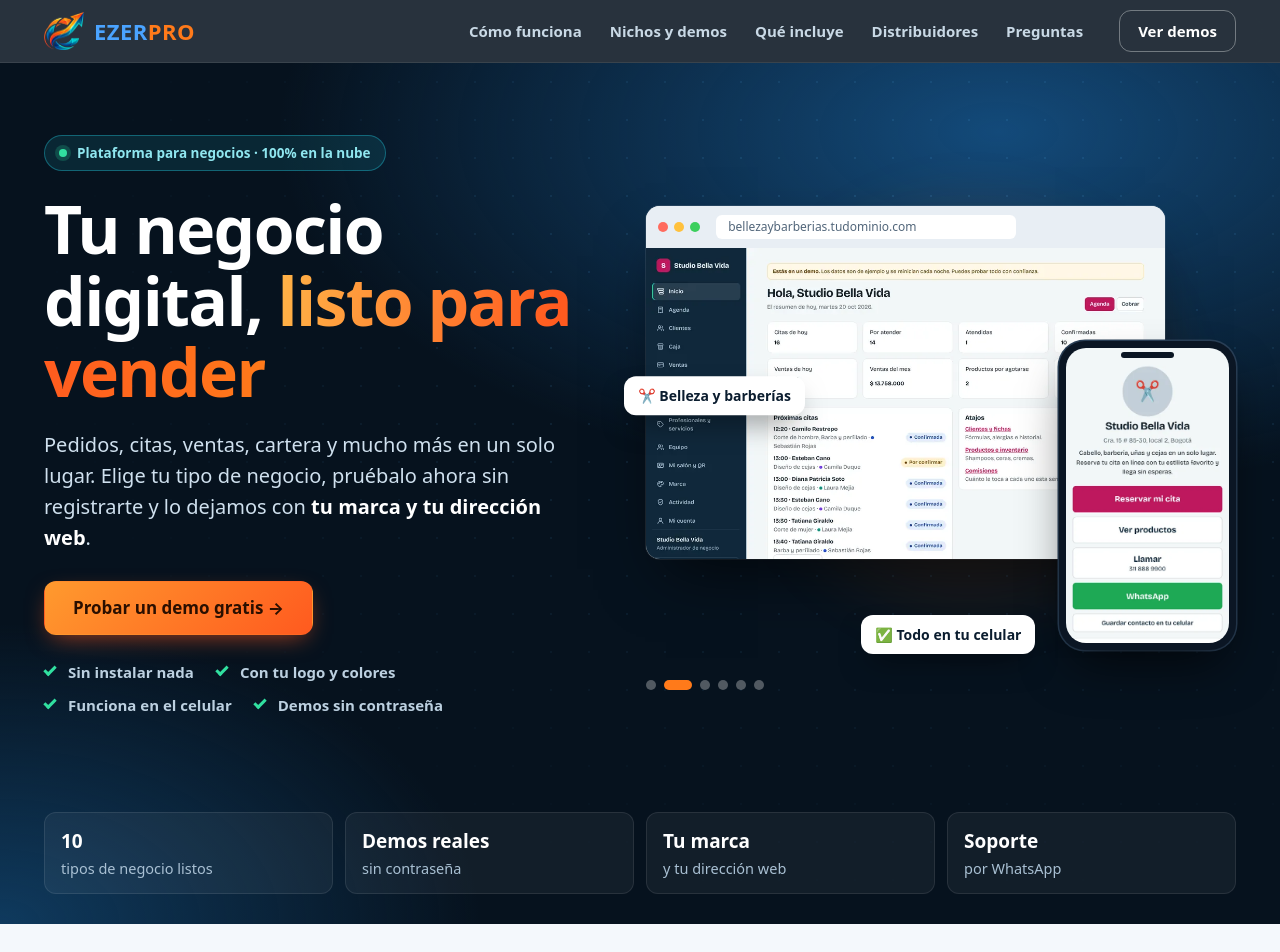
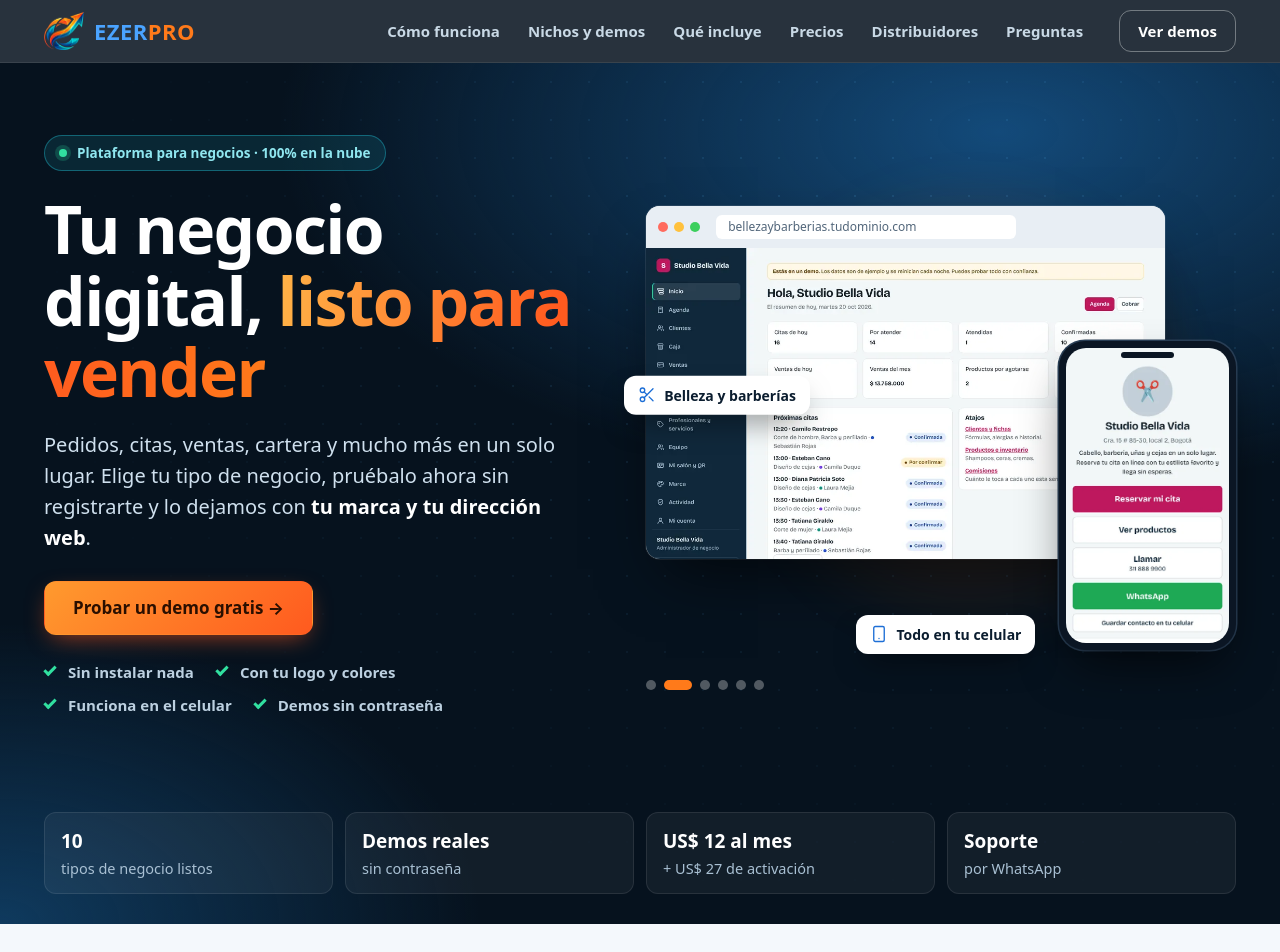
Before and after one commit to knniatrading/ezerpro-panel, a Next.js app: page /plataforma in a window 1280 px wide. Shown: the top 952 px of the page. Built offline with nearby package versions, Linux system fonts and the light colour scheme; no server answers.

Commit message:
Nueva landing de EzerPro

```diff
--- a/src/components/landing-page.tsx
+++ b/src/components/landing-page.tsx
@@ -24,18 +24,50 @@ interface Showcase {
   niches: Niche[];
 }
 
+
+/** Iconos de línea (estilo Lucide) para toda la página. */
+const PATHS: Record<string, React.ReactNode> = {
+  palette: (<><circle cx="13.5" cy="6.5" r=".6" /><circle cx="17.5" cy="10.5" r=".6" /><circle cx="8.5" cy="7.5" r=".6" /><circle cx="6.5" cy="12.5" r=".6" /><path d="M12 2C6.5 2 2 6.5 2 12s4.5 10 10 10c.93 0 1.65-.75 1.65-1.69 0-.44-.18-.84-.44-1.13-.29-.29-.44-.65-.44-1.13a1.64 1.64 0 0 1 1.67-1.67h2c3.05 0 5.55-2.5 5.55-5.55C21.97 6.01 17.46 2 12 2z" /></>),
+  receipt: (<><path d="M4 2v20l2-1 2 1 2-1 2 1 2-1 2 1 2-1 2 1V2l-2 1-2-1-2 1-2-1-2 1-2-1-2 1Z" /><path d="M14 8H8" /><path d="M16 12H8" /><path d="M13 16H8" /></>),
+  card: (<><rect width="20" height="14" x="2" y="5" rx="2" /><line x1="2" x2="22" y1="10" y2="10" /><path d="M6 15h4" /></>),
+  chat: (<path d="M7.9 20A9 9 0 1 0 4 16.1L2 22Z" />),
+  phone: (<><rect width="14" height="20" x="5" y="2" rx="2" /><path d="M12 18h.01" /></>),
+  users: (<><path d="M16 21v-2a4 4 0 0 0-4-4H6a4 4 0 0 0-4 4v2" /><circle cx="9" cy="7" r="4" /><path d="M22 21v-2a4 4 0 0 0-3-3.87" /><path d="M16 3.13a4 4 0 0 1 0 7.75" /></>),
+  chart: (<><path d="M3 3v18h18" /><path d="M18 17V9" /><path d="M13 17V5" /><path d="M8 17v-3" /></>),
+  shield: (<><path d="M20 13c0 5-3.5 7.5-7.66 8.95a1 1 0 0 1-.67-.01C7.5 20.5 4 18 4 13V6a1 1 0 0 1 1-1c2 0 4.5-1.2 6.24-2.72a1.17 1.17 0 0 1 1.52 0C14.51 3.81 17 5 19 5a1 1 0 0 1 1 1z" /><path d="m9 12 2 2 4-4" /></>),
+  check: (<path d="m5 12 5 5L20 7" />),
+  utensils: (<><path d="M3 2v7c0 1.1.9 2 2 2h4a2 2 0 0 0 2-2V2" /><path d="M7 2v20" /><path d="M21 15V2a5 5 0 0 0-5 5v6c0 1.1.9 2 2 2h3Zm0 0v7" /></>),
+  car: (<><path d="M19 17h2c.6 0 1-.4 1-1v-3c0-.9-.7-1.7-1.5-1.9C18.7 10.6 16 10 16 10s-1.3-1.4-2.2-2.3c-.5-.4-1.1-.7-1.8-.7H5c-.6 0-1.1.4-1.4.9l-1.4 2.9A3.7 3.7 0 0 0 2 12v4c0 .6.4 1 1 1h2" /><circle cx="7" cy="17" r="2" /><path d="M9 17h6" /><circle cx="17" cy="17" r="2" /></>),
+  zap: (<path d="M13 2 3 14h9l-1 8 10-12h-9l1-8z" />),
+  paw: (<><circle cx="11" cy="4" r="2" /><circle cx="18" cy="8" r="2" /><circle cx="20" cy="16" r="2" /><path d="M9 10a5 5 0 0 1 5 5v3.5a3.5 3.5 0 0 1-6.84 1.05Q6.52 17.48 4.46 16.84A3.5 3.5 0 0 1 5.5 10Z" /></>),
+  dumbbell: (<><path d="M6.5 6.5v11" /><path d="M17.5 6.5v11" /><path d="M3 9v6" /><path d="M21 9v6" /><path d="M6.5 12h11" /></>),
+  steth: (<><path d="M11 2v2" /><path d="M5 2v2" /><path d="M5 3H4a2 2 0 0 0-2 2v4a6 6 0 0 0 12 0V5a2 2 0 0 0-2-2h-1" /><path d="M8 15a6 6 0 0 0 12 0v-3" /><circle cx="20" cy="10" r="2" /></>),
+  wrench: (<path d="M14.7 6.3a1 1 0 0 0 0 1.4l1.6 1.6a1 1 0 0 0 1.4 0l3.77-3.77a6 6 0 0 1-7.94 7.94l-6.91 6.91a2.12 2.12 0 0 1-3-3l6.91-6.91a6 6 0 0 1 7.94-7.94l-3.76 3.76z" />),
+  hammer: (<><path d="m15 12-8.37 8.37a1 1 0 1 1-3-3L12 9" /><path d="m18 15 4-4" /><path d="m21.5 11.5-1.91-1.91A2 2 0 0 1 19 8.17V7l-2.26-2.26a6 6 0 0 0-4.2-1.76L9 2.96l.92.82A6.18 6.18 0 0 1 12 8.4V10l2 2h1.17a2 2 0 0 1 1.41.59L18.5 14.5" /></>),
+  scissors: (<><circle cx="6" cy="6" r="3" /><path d="M8.12 8.12 12 12" /><path d="M20 4 8.12 15.88" /><circle cx="6" cy="18" r="3" /><path d="M14.8 14.8 20 20" /></>),
+  building: (<><path d="M6 22V4a2 2 0 0 1 2-2h8a2 2 0 0 1 2 2v18Z" /><path d="M6 12H4a2 2 0 0 0-2 2v6a2 2 0 0 0 2 2h2" /><path d="M18 9h2a2 2 0 0 1 2 2v9a2 2 0 0 1-2 2h-2" /><path d="M10 6h4" /><path d="M10 10h4" /><path d="M10 14h4" /><path d="M10 18h4" /></>),
+  sparkle: (<path d="m12 3 1.9 5.1L19 10l-5.1 1.9L12 17l-1.9-5.1L5 10l5.1-1.9L12 3Z" />),
+};
+function Ico({ n, size = 22 }: { n: string; size?: number }) {
+  return (
+    <svg viewBox="0 0 24 24" width={size} height={size} fill="none" stroke="currentColor" strokeWidth="1.8" strokeLinecap="round" strokeLinejoin="round" aria-hidden="true" focusable="false">
+      {PATHS[n] ?? PATHS.sparkle}
+    </svg>
+  );
+}
+
 /** Iconos y nombres cortos de cada nicho (los textos largos vienen del servidor). */
 const META: Record<string, { icon: string; short: string }> = {
-  comidas_rapidas: { icon: "🍔", short: "Comidas rápidas" },
-  conductores: { icon: "🚕", short: "Conductores" },
-  tecnicos: { icon: "🔧", short: "Técnicos del hogar" },
-  veterinarias: { icon: "🐾", short: "Veterinarias" },
-  gimnasios: { icon: "🏋️", short: "Gimnasios" },
-  clinicas: { icon: "🦷", short: "Clínicas" },
-  talleres: { icon: "🚗", short: "Talleres" },
-  ferreterias: { icon: "🧱", short: "Ferreterías" },
-  belleza: { icon: "✂️", short: "Belleza y barberías" },
-  residencial: { icon: "🏢", short: "Conjuntos" },
+  comidas_rapidas: { icon: "utensils", short: "Comidas rápidas" },
+  conductores: { icon: "car", short: "Conductores" },
+  tecnicos: { icon: "zap", short: "Técnicos del hogar" },
+  veterinarias: { icon: "paw", short: "Veterinarias" },
+  gimnasios: { icon: "dumbbell", short: "Gimnasios" },
+  clinicas: { icon: "steth", short: "Clínicas" },
+  talleres: { icon: "wrench", short: "Talleres" },
+  ferreterias: { icon: "hammer", short: "Ferreterías" },
+  belleza: { icon: "scissors", short: "Belleza y barberías" },
+  residencial: { icon: "building", short: "Conjuntos" },
 };
 const ORDER = ["comidas_rapidas", "belleza", "clinicas", "gimnasios", "ferreterias", "talleres", "veterinarias", "residencial", "conductores", "tecnicos"];
 const HERO = ["comidas_rapidas", "belleza", "gimnasios", "ferreterias", "residencial", "clinicas"];
@@ -45,7 +77,7 @@ const FAQ: [string, string][] = [
   ["¿Puedo usar mi logo, mis colores y mi dirección web?", "Sí. Cada negocio queda con su logo, sus colores y su propia dirección, por ejemplo tunegocio.tudominio.com."],
   ["¿Mis clientes tienen que descargar una app?", "No. Abren un enlace o escanean un código QR desde el celular y listo: piden, reservan, ven su cuenta o su turno."],
   ["¿Los demos son reales?", "Son la plataforma de verdad con datos de ejemplo. Entras sin contraseña, tocas todo y cada noche vuelven a su estado inicial."],
-  ["¿Cuánto cuesta?", "Depende del tipo de negocio y de cuántos clientes vas a manejar. Escríbenos por WhatsApp y te cotizamos sin compromiso."],
+  ["¿Cuánto cuesta?", "La activación cuesta US$ 27 (se paga una sola vez) y la mensualidad es de US$ 12. Si quieres revenderlo como distribuidor, escríbenos por WhatsApp y te contamos."],
   ["¿Y si quiero venderlo yo con mi marca?", "Para eso existe el panel de distribuidor: creas a tus clientes, registras sus pagos y los suspendes o reactivas desde tu propio panel."],
 ];
 
@@ -140,6 +172,7 @@ export function LandingPage() {
             <a href="#como" onClick={() => setMenu(false)}>Cómo funciona</a>
             <a href="#nichos" onClick={() => setMenu(false)}>Nichos y demos</a>
             <a href="#incluye" onClick={() => setMenu(false)}>Qué incluye</a>
+            <a href="#precios" onClick={() => setMenu(false)}>Precios</a>
             <a href="#distribuidores" onClick={() => setMenu(false)}>Distribuidores</a>
             <a href="#preguntas" onClick={() => setMenu(false)}>Preguntas</a>
           </nav>
@@ -189,8 +222,8 @@ export function LandingPage() {
                   <Phone src={`/landing/${k}-cliente.webp`} alt={`Lo que ve el cliente de ${META[k]?.short ?? k}`} />
                 </div>
               ))}
-              <span className="lp-chip lp-chip--a">{META[hk]?.icon} {META[hk]?.short}</span>
-              <span className="lp-chip lp-chip--b">✅ Todo en tu celular</span>
+              <span className="lp-chip lp-chip--a"><Ico n={META[hk]?.icon ?? "sparkle"} size={18} />{META[hk]?.short}</span>
+              <span className="lp-chip lp-chip--b"><Ico n="phone" size={18} />Todo en tu celular</span>
               <div className="lp-dots" role="tablist" aria-label="Ejemplos">
                 {HERO.map((k, i) => (
                   <button key={k} type="button" role="tab" aria-selected={i === heroI} aria-label={META[k]?.short} className={i === heroI ? "is-on" : ""} onClick={() => setHeroI(i)} />
@@ -202,7 +235,7 @@ export function LandingPage() {
           <ul className="lp-facts">
             <li><b>{niches.length || 10}</b> tipos de negocio listos</li>
             <li><b>Demos reales</b> sin contraseña</li>
-            <li><b>Tu marca</b> y tu dirección web</li>
+            <li><b>US$ 12 al mes</b> + US$ 27 de activación</li>
             <li><b>Soporte</b> por WhatsApp</li>
           </ul>
         </section>
@@ -242,7 +275,7 @@ export function LandingPage() {
             <div className="lp-tabs" role="tablist" aria-label="Tipos de negocio">
               {niches.map((n) => (
                 <button key={n.key} type="button" role="tab" aria-selected={cur?.key === n.key} className={cur?.key === n.key ? "is-on" : ""} onClick={() => setSel(n.key)}>
-                  <span aria-hidden="true">{META[n.key]?.icon ?? "✨"}</span>
+                  <Ico n={META[n.key]?.icon ?? "sparkle"} size={20} />
                   {META[n.key]?.short ?? n.label}
                 </button>
               ))}
@@ -303,22 +336,54 @@ export function LandingPage() {
             <h2 id="inc-h">Todo lo que necesitas en una sola plataforma</h2>
             <ul className="lp-grid">
               {[
-                ["🎨", "Tu marca, tu dirección", "Logo, colores y una dirección propia para cada negocio: tunegocio.tudominio.com."],
-                ["🧾", "Pedidos, citas y ventas", "Según tu nicho: carta y domicilios, agenda, caja, inventario, órdenes de trabajo, asambleas y más."],
-                ["💳", "Cobros y cartera", "Quién pagó, quién debe y cuánto. Recordatorios para cobrar sin perseguir a nadie."],
-                ["💬", "Avisos por WhatsApp", "Citas, vencimientos, paquetes o pedidos listos: un clic y el mensaje sale con los datos."],
-                ["📱", "Funciona en el celular", "Tus clientes abren un enlace o escanean un QR. Sin descargar aplicaciones."],
-                ["👥", "Equipo con permisos", "Cada persona ve solo lo suyo: administrador, caja, profesionales, portería…"],
-                ["📊", "Reportes claros", "Ventas, ingresos y métricas del día, de la semana y del mes, sin hojas de cálculo."],
-                ["🛡️", "Seguridad y respaldos", "EzerPro mantiene los servidores, las copias de respaldo y las actualizaciones por ti."],
+                ["palette", "Tu marca, tu dirección", "Logo, colores y una dirección propia para cada negocio: tunegocio.tudominio.com."],
+                ["receipt", "Pedidos, citas y ventas", "Según tu nicho: carta y domicilios, agenda, caja, inventario, órdenes de trabajo, asambleas y más."],
+                ["card", "Cobros y cartera", "Quién pagó, quién debe y cuánto. Recordatorios para cobrar sin perseguir a nadie."],
+                ["chat", "Avisos por WhatsApp", "Citas, vencimientos, paquetes o pedidos listos: un clic y el mensaje sale con los datos."],
+                ["phone", "Funciona en el celular", "Tus clientes abren un enlace o escanean un QR. Sin descargar aplicaciones."],
+                ["users", "Equipo con permisos", "Cada persona ve solo lo suyo: administrador, caja, profesionales, portería…"],
+                ["chart", "Reportes claros", "Ventas, ingresos y métricas del día, de la semana y del mes, sin hojas de cálculo."],
+                ["shield", "Seguridad y respaldos", "EzerPro mantiene los servidores, las copias de respaldo y las actualizaciones por ti."],
               ].map(([i, t, d]) => (
                 <li key={t}>
-                  <span aria-hidden="true">{i}</span>
+                  <span aria-hidden="true"><Ico n={i} size={26} /></span>
                   <h3>{t}</h3>
                   <p>{d}</p>
                 </li>
               ))}
             </ul>
+          </div>
+        </section>
+
+        <section className="lp-sec lp-sec--tint" id="precios" aria-labelledby="pre-h">
+          <div className="lp-wrap">
+            <p className="lp-eyebrow">Precios</p>
+            <h2 id="pre-h">Un precio simple, sin sorpresas</h2>
+            <p className="lp-sub">Pagas la activación una sola vez y después una mensualidad. Sin contratos largos ni costos escondidos.</p>
+            <div className="lp-price">
+              <div className="lp-price__nums">
+                <div>
+                  <span>Activación</span>
+                  <b><small>US$</small>27</b>
+                  <em>pago único</em>
+                </div>
+                <i aria-hidden="true">+</i>
+                <div>
+                  <span>Mensualidad</span>
+                  <b><small>US$</small>12</b>
+                  <em>por mes</em>
+                </div>
+              </div>
+              <ul className="lp-price__list">
+                {["Todo lo de tu tipo de negocio, listo para usar", "Tu logo, tus colores y tu dirección web", "Funciona en el celular, sin descargar apps", "Servidores, respaldos y actualizaciones incluidos", "Atención por WhatsApp"].map((t) => (
+                  <li key={t}><Ico n="check" size={18} />{t}</li>
+                ))}
+              </ul>
+              <div className="lp-price__cta">
+                <WaBtn href={wa("Hola, quiero activar EzerPro para mi negocio.")} cls="lp-btn--lg">Quiero activar mi negocio</WaBtn>
+                <a className="lp-btn lp-btn--line lp-btn--lg" href="#nichos">Probar un demo primero</a>
+              </div>
+            </div>
           </div>
         </section>
 
--- a/src/components/landing.css
+++ b/src/components/landing.css
@@ -64,7 +64,7 @@ html:has(.lp) { scroll-behavior: smooth; scroll-padding-top: 76px; }
 .lp-hero__slide.is-on { opacity: 1; transform: none; pointer-events: auto; }
 .lp-hero__slide .lp-browser { width: 88%; }
 .lp-hero__slide .lp-phone { position: absolute; right: 0; bottom: -4px; width: 30%; }
-.lp-chip { position: absolute; padding: 9px 14px; border-radius: 12px; background: #fff; color: var(--tx); font-weight: 700; font-size: 14px; box-shadow: 0 14px 30px -10px rgba(0, 0, 0, .55); z-index: 3; animation: lp-float 5s ease-in-out infinite; }
+.lp-chip { display: inline-flex; align-items: center; gap: 8px; position: absolute; padding: 9px 14px; border-radius: 12px; background: #fff; color: var(--tx); font-weight: 700; font-size: 14px; box-shadow: 0 14px 30px -10px rgba(0, 0, 0, .55); z-index: 3; animation: lp-float 5s ease-in-out infinite; }
 .lp-chip--a { left: -22px; top: 40%; }
 .lp-chip--b { right: 34%; bottom: -16px; animation-delay: -2.5s; }
 @keyframes lp-float { 50% { transform: translateY(-8px); } }
@@ -108,7 +108,8 @@ html:has(.lp) { scroll-behavior: smooth; scroll-padding-top: 76px; }
 
 .lp-tabs { display: flex; flex-wrap: wrap; gap: 10px; margin: 32px 0 28px; }
 .lp-tabs button { display: inline-flex; align-items: center; gap: 8px; min-height: 46px; padding: 0 18px; border-radius: 999px; border: 1.5px solid var(--ln); background: #fff; color: var(--tx); font: inherit; font-weight: 700; font-size: 15.5px; cursor: pointer; transition: all .15s; }
-.lp-tabs button span { font-size: 19px; }
+.lp-tabs button svg { color: var(--blue); flex: none; }
+.lp-tabs button.is-on svg { color: #ffa64d; }
 .lp-tabs button:hover { border-color: var(--blue); transform: translateY(-1px); }
 .lp-tabs button.is-on { background: var(--n1); border-color: var(--n1); color: #fff; box-shadow: 0 10px 24px -12px rgba(10, 29, 47, .8); }
 
@@ -127,7 +128,7 @@ html:has(.lp) { scroll-behavior: smooth; scroll-padding-top: 76px; }
 .lp-grid { display: grid; grid-template-columns: repeat(4, minmax(0, 1fr)); gap: 18px; margin-top: 44px; }
 .lp-grid li { background: #fff; border: 1px solid var(--ln); border-radius: 18px; padding: 24px; transition: transform .2s, box-shadow .2s, border-color .2s; }
 .lp-grid li:hover { transform: translateY(-4px); border-color: #b8d4ef; box-shadow: 0 20px 40px -26px rgba(16, 60, 110, .5); }
-.lp-grid li span { display: grid; place-items: center; width: 48px; height: 48px; border-radius: 14px; background: #eaf3fb; font-size: 24px; margin-bottom: 14px; }
+.lp-grid li span { display: grid; place-items: center; width: 50px; height: 50px; border-radius: 14px; background: linear-gradient(135deg, #1e6fd6, #22c3d6); color: #fff; margin-bottom: 16px; box-shadow: 0 10px 20px -10px rgba(30, 111, 214, .8); }
 .lp-grid h3 { font-size: 19px; margin-bottom: 8px; }
 .lp-grid p { color: var(--mu); line-height: 1.5; font-size: 15.5px; }
 
@@ -212,3 +213,20 @@ html:has(.lp) { scroll-behavior: smooth; scroll-padding-top: 76px; }
   .lp-cta { width: 100%; }
 }
 @media (prefers-reduced-motion: reduce) { .lp * { animation: none !important; transition: none !important; } }
+
+.lp-chip svg { color: var(--blue); }
+.lp-price { margin-top: 36px; display: grid; grid-template-columns: minmax(0, 1.1fr) minmax(0, 1fr); gap: 40px; align-items: center; background: #fff; border: 1px solid var(--ln); border-radius: 28px; padding: 40px; box-shadow: 0 30px 60px -40px rgba(16, 40, 60, .45); }
+.lp-price__nums { display: flex; align-items: center; gap: 22px; flex-wrap: wrap; }
+.lp-price__nums > div { display: grid; gap: 2px; padding: 22px 28px; border-radius: 20px; background: linear-gradient(160deg, #0a1d2f, #12324d); color: #fff; min-width: 170px; }
+.lp-price__nums > div:last-child { background: linear-gradient(160deg, #ff9a2e, #ff5a1f); color: #2a0f00; }
+.lp-price__nums span { font-weight: 700; font-size: 14.5px; opacity: .85; }
+.lp-price__nums b { font-size: 64px; line-height: 1; font-weight: 800; letter-spacing: -0.03em; }
+.lp-price__nums small { font-size: 22px; font-weight: 700; margin-right: 4px; vertical-align: top; position: relative; top: 8px; }
+.lp-price__nums em { font-style: normal; font-weight: 600; font-size: 14.5px; opacity: .85; }
+.lp-price__nums i { font-style: normal; font-size: 34px; font-weight: 700; color: var(--mu); }
+.lp-price__list { display: grid; gap: 12px; margin-bottom: 24px; }
+.lp-price__list li { display: flex; gap: 10px; align-items: flex-start; line-height: 1.45; font-weight: 600; }
+.lp-price__list svg { color: #12a36e; flex: none; margin-top: 2px; stroke-width: 2.6; }
+.lp-price__cta { display: flex; gap: 10px; flex-wrap: wrap; }
+@media (max-width: 1040px) { .lp-price { grid-template-columns: 1fr; padding: 28px; gap: 28px; } }
+@media (max-width: 720px) { .lp-price__nums > div { flex: 1; min-width: 0; padding: 18px; } .lp-price__nums b { font-size: 52px; } .lp-price__nums i { display: none; } .lp-price__nums { flex-wrap: nowrap; gap: 12px; } }
```
